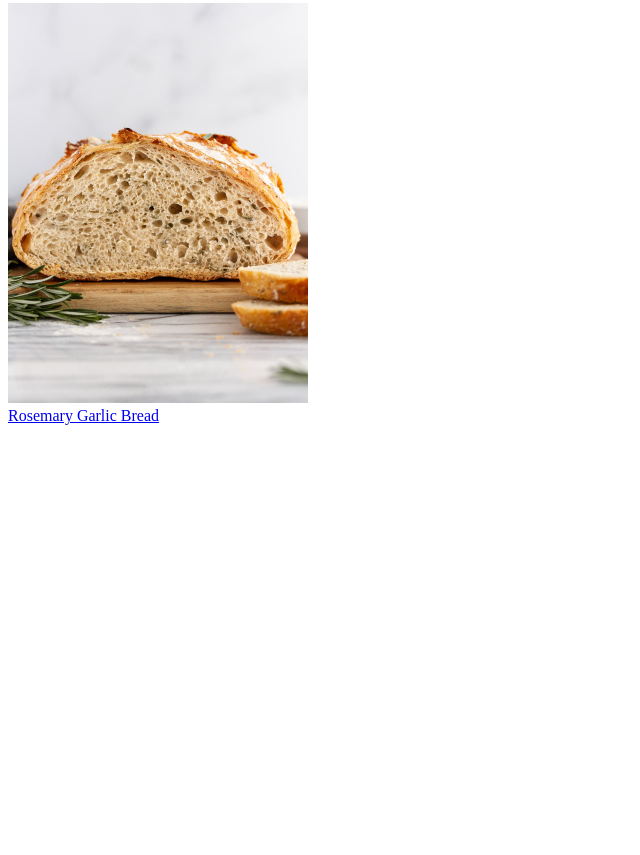
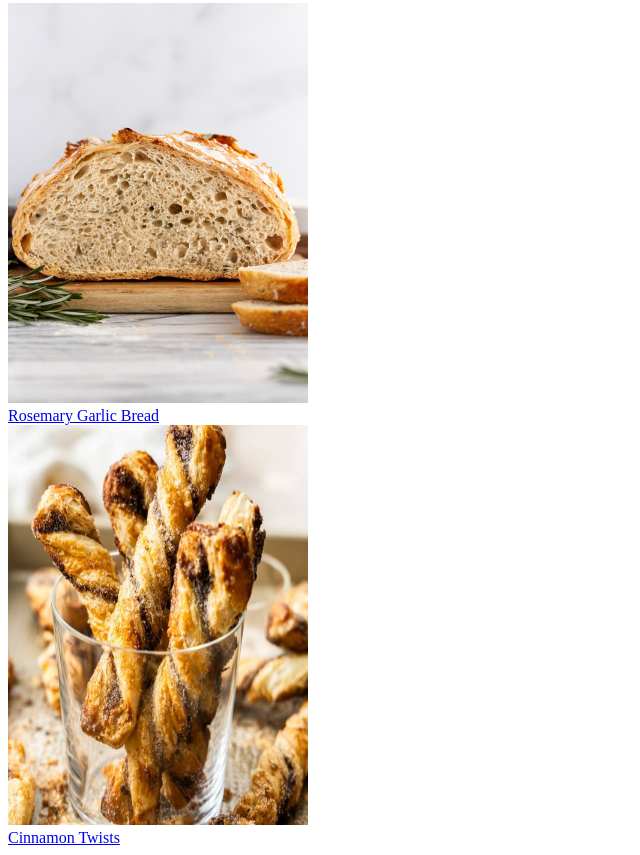
Before and after one commit to KnightOwl25/odin-recipes, a plain HTML site: page index.html in a window 1280 px wide. Shown: the part 317-1172 px from the top of the page, without its empty margins (0-640 px from the left). Before the commit the page ends 800 px from the top, so only its background shows below. Drawn offline with Linux system fonts and the light colour scheme.

Commit message:
Added link to Cinnamon Twists

```diff
--- a/index.html
+++ b/index.html
@@ -17,5 +17,10 @@
         <br>
         <a href="recipes/rosemary_garlic_bread.html" target="_blank"
         rel="noopener noreferrer">Rosemary Garlic Bread</a>
+        <br>
+        <img src="./images/Cinnamon-Twists.jpg" alt="Cinnamon Twists" height="400" width="300">
+        <br>
+        <a href="recipes/cinnamon_twists.html" target="_blank"
+        rel="noopener noreferrer">Cinnamon Twists</a>
     </body>
 </html>
```
